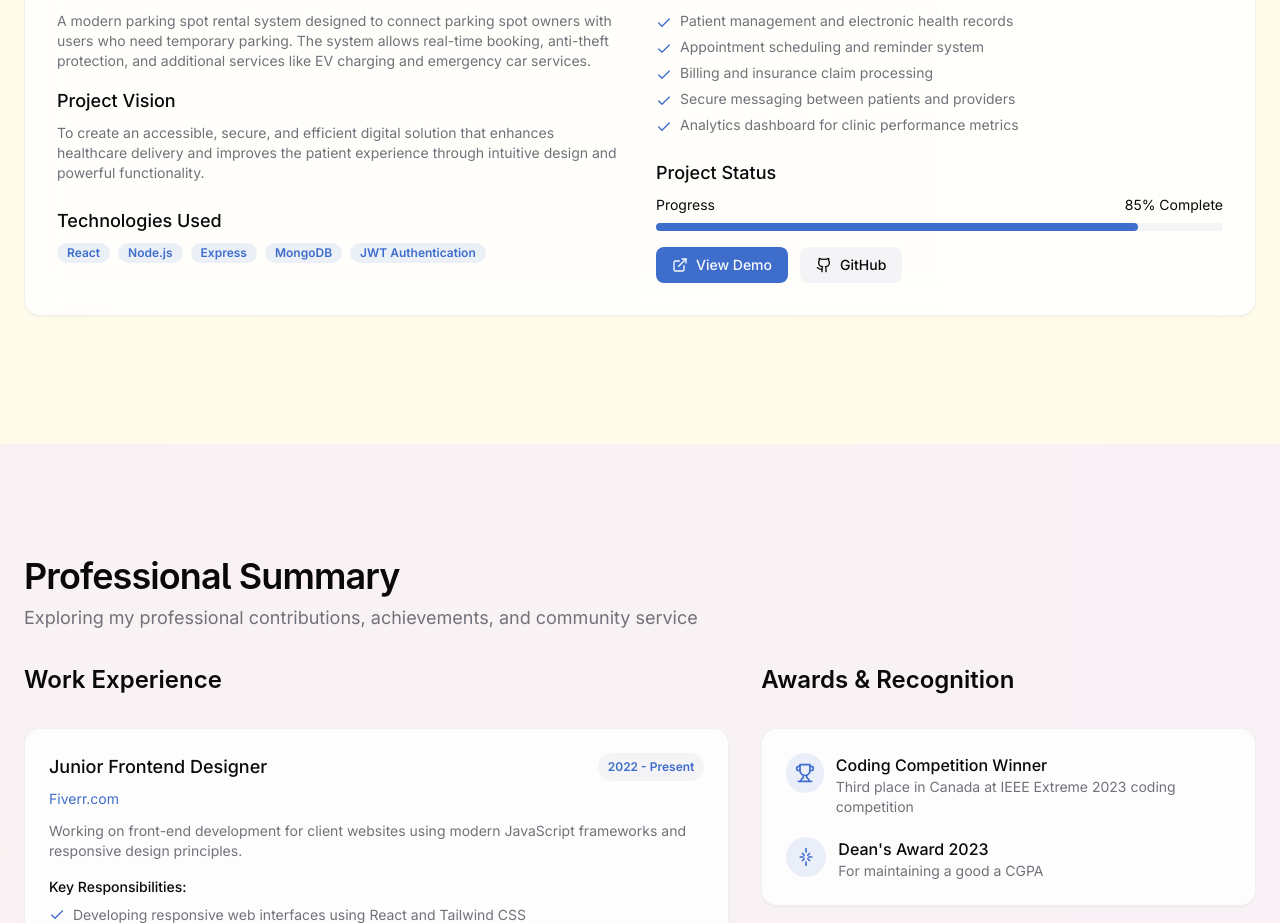
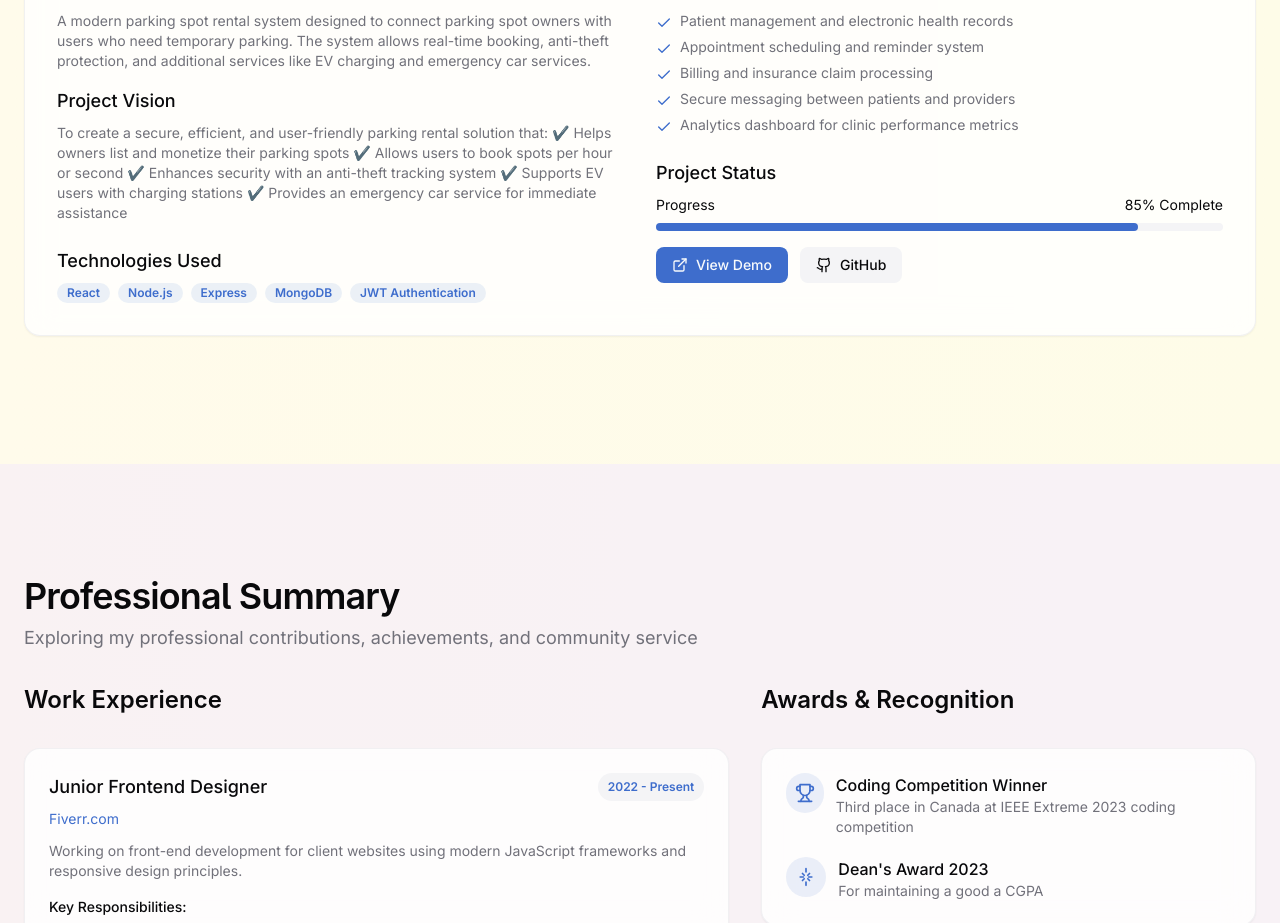
Before and after one commit to Shahriar-Ahmed-Dipu/shahriar-dipu, a React (Vite) app: page / in a window 1280 px wide. Shown: the part 3720-4643 px from the top of the page. Built offline with nearby package versions, Linux system fonts and the light colour scheme; a web font is replaced by a local one.

Commit message:
Visual edit in Lovable
Edited UI in Lovable

```diff
--- a/src/components/Projects.tsx
+++ b/src/components/Projects.tsx
@@ -90,11 +90,12 @@ export const Projects = () => {
 
               <div>
                 <h4 className="text-lg font-medium mb-2">Project Vision</h4>
-                <p className="text-muted-foreground text-sm">
-                  To create an accessible, secure, and efficient digital solution that enhances
-                  healthcare delivery and improves the patient experience through intuitive design
-                  and powerful functionality.
-                </p>
+                <p className="text-muted-foreground text-sm">To create a secure, efficient, and user-friendly parking rental solution that:
+✔️ Helps owners list and monetize their parking spots
+✔️ Allows users to book spots per hour or second
+✔️ Enhances security with an anti-theft tracking system
+✔️ Supports EV users with charging stations
+✔️ Provides an emergency car service for immediate assistance</p>
               </div>
 
               <div className="pt-2">
```
